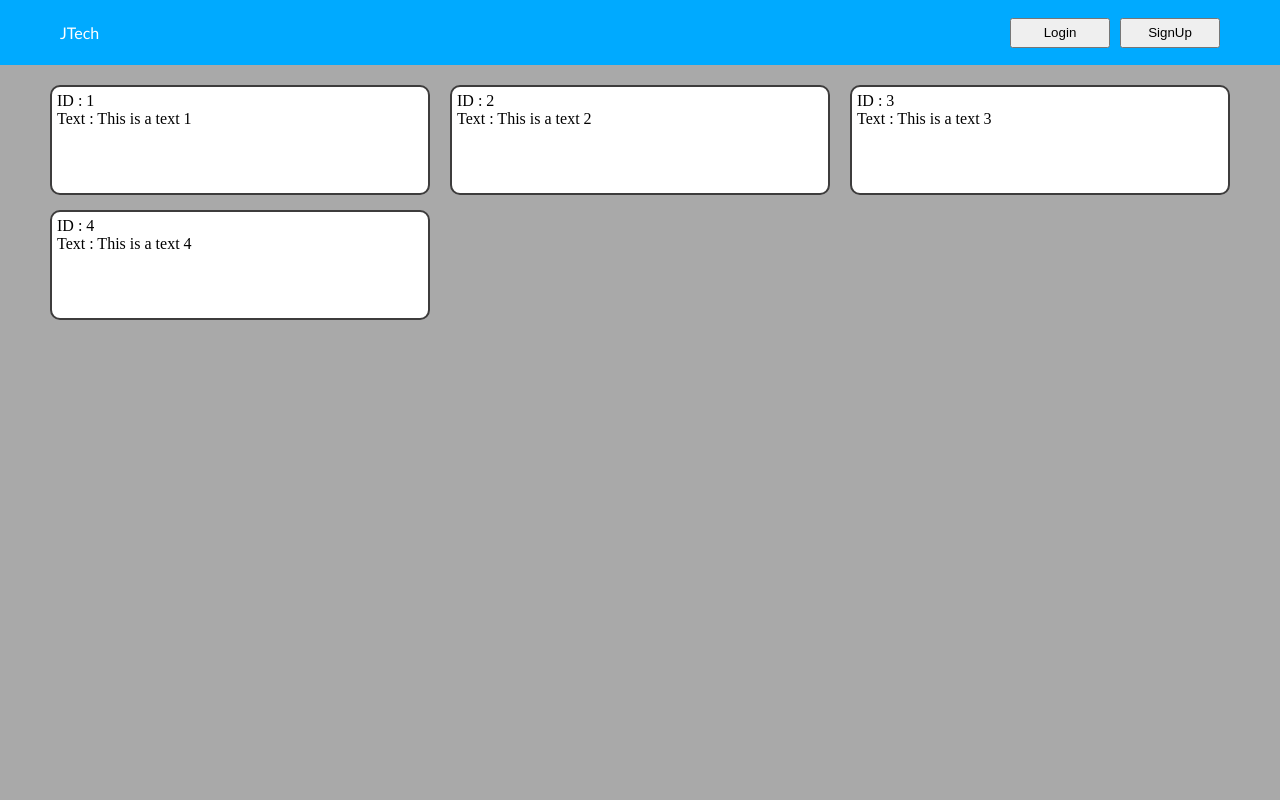
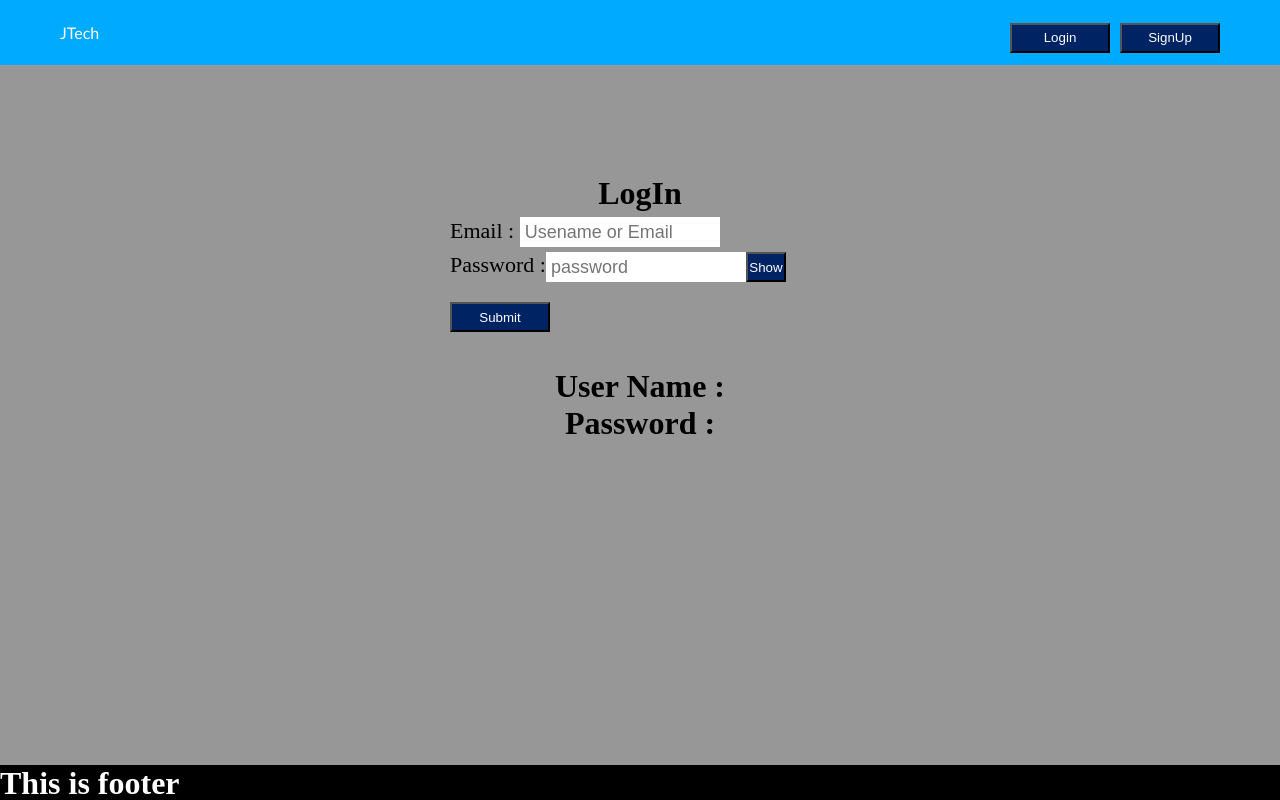
Before and after one commit to md-jasim97/React-With-Vite, a React (Vite) app in the folder react-first-git/: page / in a window 1280 px wide. Shown: the top 800 px of the page. Built offline with nearby package versions, Linux system fonts and the light colour scheme; a web font is replaced by a local one.

Commit message:
Password visiable and hidden project

```diff
--- a/react-first-git/src/Pages/HomePage.jsx
+++ b/react-first-git/src/Pages/HomePage.jsx
@@ -2,12 +2,14 @@ import React, { Fragment } from 'react';
 import Navbar from '../components/Navbar/Navbar.jsx';
 import MainContainer from '../components/MainContainer/MainContainer.jsx';
 import Footer from '../components/Footer/Footer.jsx';
+import LogIn from '../components/LoginForm/logIn.jsx';
 
 const HomePage = () => {
     return (
         <Fragment>
             <Navbar/>
-            <MainContainer/>
+            <LogIn/>
+            {/* <MainContainer/> */}
             <Footer/>
         </Fragment>
     );
--- /dev/null
+++ b/react-first-git/src/components/LoginForm/LogIn.jsx
@@ -0,0 +1,84 @@
+import React, { useState } from 'react';
+import './login.css'
+const LogIn = () => {
+
+
+    // password visiable and hidden
+    let [isPassShow, setIsPassShow] = useState(false);
+    const showPass = ()=>{
+        setIsPassShow(!isPassShow)
+    }
+
+
+// Username and password store
+    const [isUser, setIsUser] = useState({
+        UserName : "",
+        password : ""
+    })
+
+// handle Username
+  /*  const handleUser = (user)=>{
+        setIsUser({
+            UserName : user.target.value,
+            pasword : isUser.password
+        })
+    }
+*/
+
+// Handle Password
+ /*   const handlePass=(pass)=>{
+        setIsUser({
+            UserName : isUser.UserName,
+            password : pass.target.value
+        })
+    }
+*/
+
+// Ond function called and hendler any feild
+    const inputFeildHandle = (event, fieldname)=>{
+        setIsUser({
+            ...isUser,
+            [fieldname] : event.target.value
+        })
+    }
+
+
+    const noRefress=(e)=>{
+        e.preventDefault();
+    }
+
+
+    return (
+        <div className='loginForm'>
+            <form onSubmit={noRefress}>
+            <div className="logInContainer">
+                <h1>LogIn</h1>
+
+                <div className="name">
+                    <label> Email : </label>
+                    <input onChange={(e)=>inputFeildHandle(e, 'UserName')} className='inputData' type="text" placeholder='Usename or Email' />
+                </div>
+
+                <div className="passwordFill">
+                    <label> Password : </label>
+                    <input onChange={(e)=>inputFeildHandle(e,'password')}  className='inputData' type={isPassShow?"text":"password"} placeholder='password'/>
+                    <button onClick={showPass} className='showPass'>Show</button>
+                </div>
+
+                <button type='Submit'>Submit</button>
+                <br/><br/>
+
+                <div>
+                    <h1>User Name : {isUser.UserName}</h1>
+                    <h1>Password : {isUser.password} </h1>
+                </div>
+
+            </div>
+            </form>
+
+
+        </div>
+    );
+};
+
+export default LogIn;
--- /dev/null
+++ b/react-first-git/src/components/LoginForm/login.css
@@ -0,0 +1,59 @@
+.loginForm{
+    height: calc(100vh - 100px);
+    width: 100%;
+    background-color: rgb(151, 151, 151);
+
+}
+
+.logInContainer{
+    height: 300px;
+    width: 400px;
+    display: flex;
+    position: relative;
+    top: 100px;
+    flex-direction: column;
+    padding: 10px;
+    margin: 0 auto;
+}
+
+.logInContainer h1{
+    text-align: center;
+    color: rgb(0, 0, 0);
+}
+
+.name{
+    margin: 5px 0px;
+}
+
+.passwordFill{
+    display: flex;
+}
+label{
+    font-size: 22px;
+}
+
+.inputData{
+    width: 200px;
+    height: 30px;
+    border: none;
+    outline: none;
+    font-size: 18px;
+    padding: 5px;
+}
+
+.showPass{
+    color: rgb(255, 255, 255);
+    background: rgb(0, 35, 99);
+    height: 30px;
+    width: 40px;
+    position: relative;
+    top: -10px;
+}
+
+button{
+    color: rgb(255, 255, 255);
+    background: rgb(0, 35, 99);
+    height: 30px;
+    width: 100px;
+    margin-top: 10px;
+}
--- a/react-first-git/src/components/MainContainer/MainContainer.css
+++ b/react-first-git/src/components/MainContainer/MainContainer.css
@@ -1,5 +1,5 @@
 main{
-    height: calc(100vh - 65px);
+    height: 100%;
     width: 100%;
     background-color: darkgray;
     padding: 20px 50px;
--- a/react-first-git/src/components/MainContainer/MainContainer.jsx
+++ b/react-first-git/src/components/MainContainer/MainContainer.jsx
@@ -9,13 +9,13 @@ const MainContainer = () => {
 
     return (
             <main>
-                <div className="grid-Container">
+                {/* <div className="grid-Container">
                 {
                     cards.map((card, index)=>(
                         <Cards key = {index} data = {card}/>
                     ))
                 }
-                </div>
+                </div> */}
             </main>
             );
     };
```
